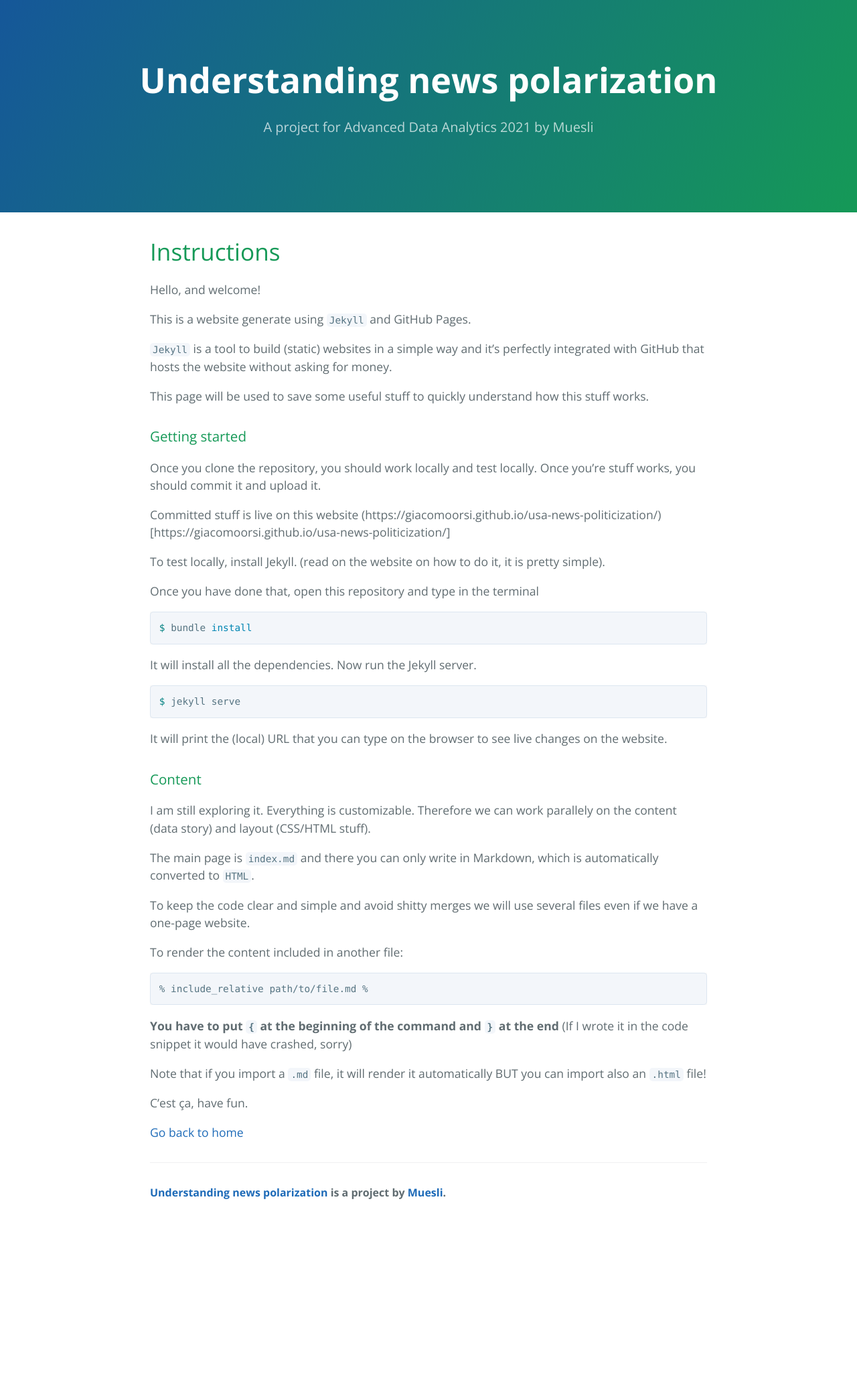
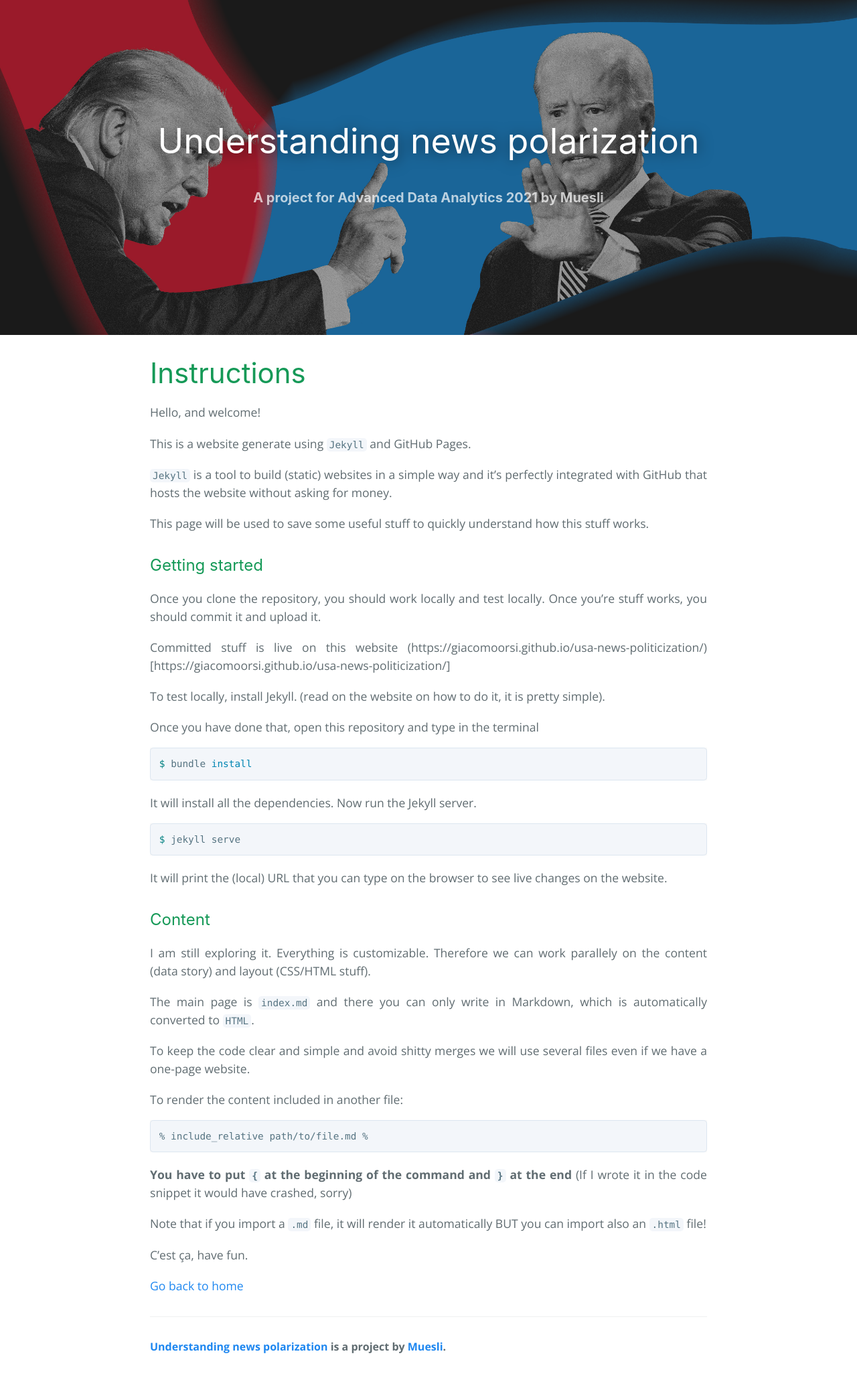
Before and after one commit to giacomoorsi/usa-news-politicization, a Jekyll site: the page built from instructions.md, in a window 1280 px wide. Shown: the whole page at 67% size. Built offline with Jekyll 4.4.1, drawn with Linux system fonts in a browser that asks for light colours; nearby versions of some CDN libraries; before the commit the page ends 1824 px from its top, so only the background shows below that.

Commit message:
Layout change and UIKit import

```diff
--- a/_includes/head.html
+++ b/_includes/head.html
@@ -6,4 +6,14 @@
   <link rel="stylesheet" href="{{ site.baseurl }}/css/normalize.css">
   <link href='https://fonts.googleapis.com/css?family=Open+Sans:400,700' rel='stylesheet' type='text/css'>
   <link rel="stylesheet" href="{{ site.baseurl }}/css/cayman.css">
+
+  <!-- UIkit CSS -->
+  <link rel="stylesheet" href="https://cdn.jsdelivr.net/npm/uikit@3.9.4/dist/css/uikit.min.css" />
+
+  <!-- UIkit JS -->
+  <script src="https://cdn.jsdelivr.net/npm/uikit@3.9.4/dist/js/uikit.min.js"></script>
+  <script src="https://cdn.jsdelivr.net/npm/uikit@3.9.4/dist/js/uikit-icons.min.js"></script>
+
+
+  <link rel="stylesheet" href="{{ site.baseurl }}/css/custom.css">
 </head>
--- a/_includes/page-header.html
+++ b/_includes/page-header.html
@@ -1,6 +1,8 @@
 <section class="page-header">
-  <h1 class="project-name">{{ site.title }}</h1>
-  <h2 class="project-tagline">{{ site.tagline }}</h2>
+  <div class="page-header-content">
+    <h1 class="project-name">{{ site.title }}</h1>
+    <h2 class="project-tagline">{{ site.tagline }}</h2>
+  </div>
   <!--<a href="#" class="btn">View on GitHub</a>
   <a href="#" class="btn">Download .zip</a>
   <a href="#" class="btn">Download .tar.gz</a>-->
--- /dev/null
+++ b/css/custom.css
@@ -0,0 +1,51 @@
+---
+---
+p {
+    text-align: justify;
+}
+
+/*
+.page-header {
+    background-image: url("{{ site.baseurl }}/images/background.jpg");
+    background-color: #cccccc;
+    height: 500px;
+    background-position: center;
+    background-repeat: no-repeat;
+    background-size: cover;
+}*/
+
+.page-header {
+    position: relative;
+    height: 500px;
+    vertical-align: middle;
+    background-color: #353535;
+    background-image: none
+  }
+  .page-header .project-name {
+      margin-top: 100px;
+      filter: drop-shadow(2px 2px 10px rgba(0, 0, 0, 0.5));
+      color: #fff;
+      filter: drop-shadow(2px 2px 10px rgba(0, 0, 0, 0.5));
+  }
+  .page-header .project-tagline {
+    color: #fff;
+    font-weight: 700;
+}
+  .page-header-content {
+      position: relative
+  }
+
+  .page-header:before {
+    content: ' ';
+    display: block;
+    position: absolute;
+    left: 0;
+    top: 0;
+    width: 100%;
+    height: 100%;
+    opacity: 0.5;
+    background-image: url("{{ site.baseurl }}/images/background.jpg");
+    background-repeat: no-repeat;
+    background-position: 50% 0;
+    background-size: cover;
+  }
```
Also changed, not shown: images/background.jpg (added).
